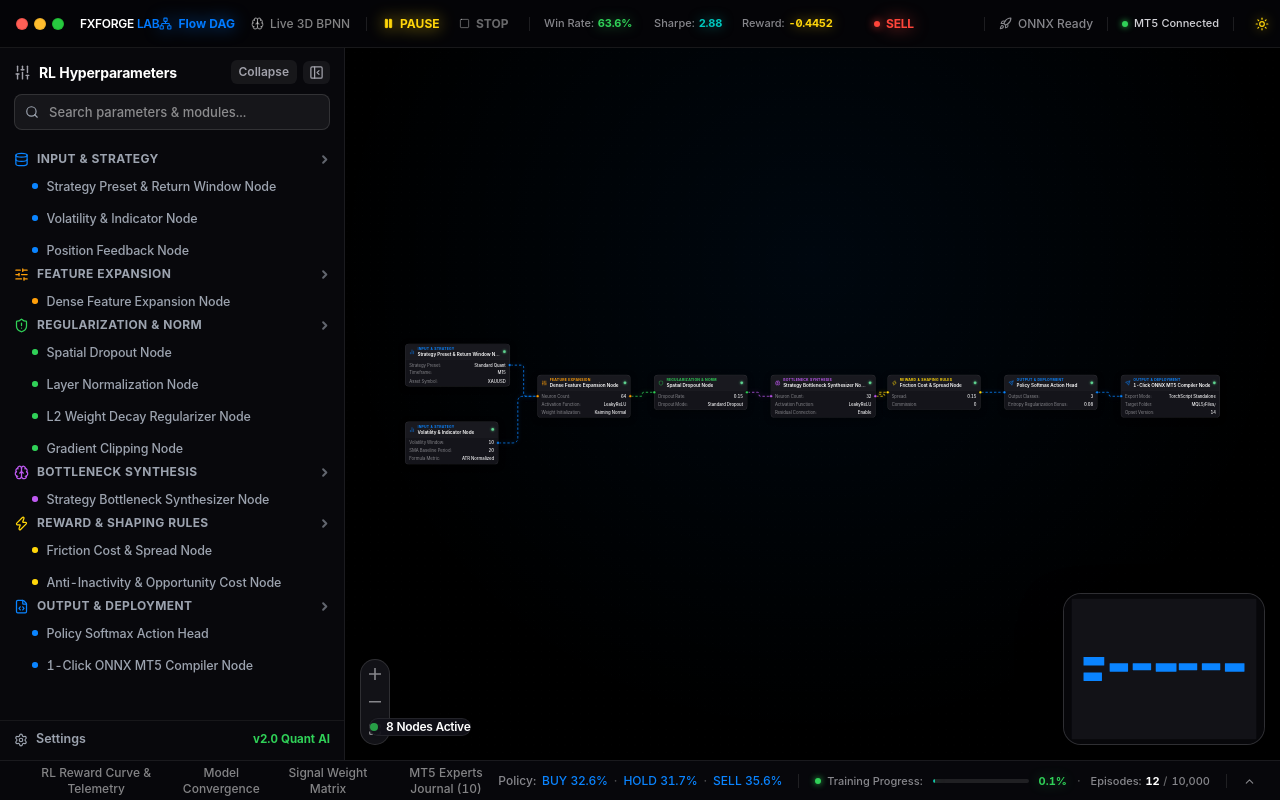
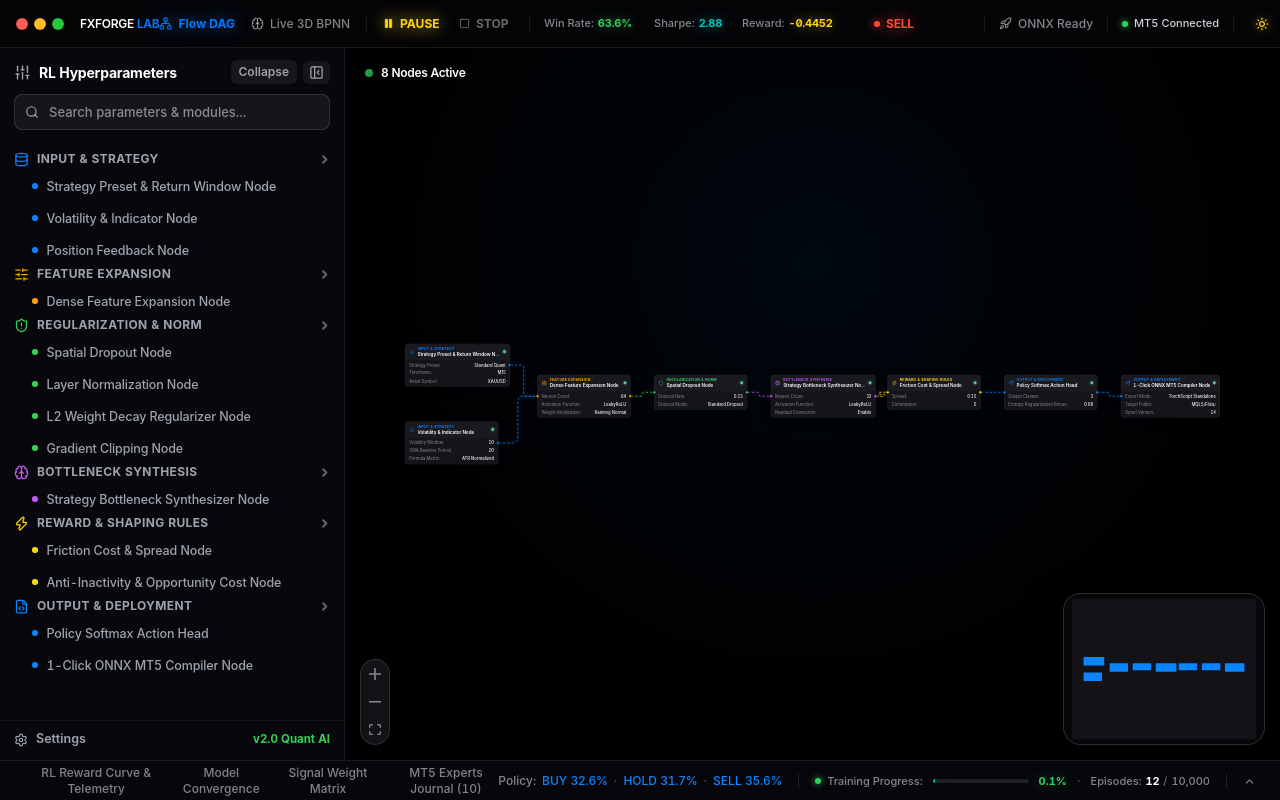
Before and after one commit to superman-owner/AI-RL-BPNN, a React (Vite) app: page / in a window 1280 px wide. Built offline with nearby package versions, Linux system fonts and the light colour scheme.

Commit message:
refactor(status): Move active nodes status to top-left and remove capsule container

```diff
--- a/src/components/Flow/FlowCanvasView.tsx
+++ b/src/components/Flow/FlowCanvasView.tsx
@@ -1360,22 +1360,18 @@ const FlowContent: React.FC = () => {
         />
       </ReactFlow>
 
-      {/* Real-time Status Badge */}
-      <div
-        className={`absolute bottom-6 left-6 z-10 px-3 py-1.5 rounded-full border backdrop-blur-md flex items-center gap-2 select-none shadow-sm ${
-          isLight ? 'bg-white/90 border-black/[0.08]' : 'bg-[#12121a]/90 border-white/[0.08]'
-        }`}
-      >
-        <div className="w-2 h-2 rounded-full bg-[#30d158] animate-pulse" />
+      {/* Real-time Status Indicator (Top-Left, Clean Typography, Zero Capsule Frame) */}
+      <div className="absolute top-4 left-5 z-10 flex items-center gap-2 select-none pointer-events-none">
+        <div className="w-2 h-2 rounded-full bg-[#30d158] animate-pulse flex-shrink-0" />
         <span
-          className={`text-xs font-semibold tracking-tight ${isLight ? 'text-[#1d1d1f]' : 'text-white'}`}
+          className={`text-[12px] font-semibold tracking-tight ${isLight ? 'text-[#1d1d1f]' : 'text-white'}`}
           style={{ fontFamily: '-apple-system, BlinkMacSystemFont, "SF Pro Text", system-ui, sans-serif' }}
         >
           {activeNodesCount} Nodes Active
         </span>
         {nodes.length > activeNodesCount && (
           <span
-            className={`text-[11px] ${isLight ? 'text-[#6e6e73]' : 'text-[#86868b]'}`}
+            className={`text-[11px] font-medium ${isLight ? 'text-[#6e6e73]' : 'text-[#86868b]'}`}
             style={{ fontFamily: '-apple-system, BlinkMacSystemFont, "SF Pro Text", system-ui, sans-serif' }}
           >
             ({nodes.length - activeNodesCount} Idle)
```
